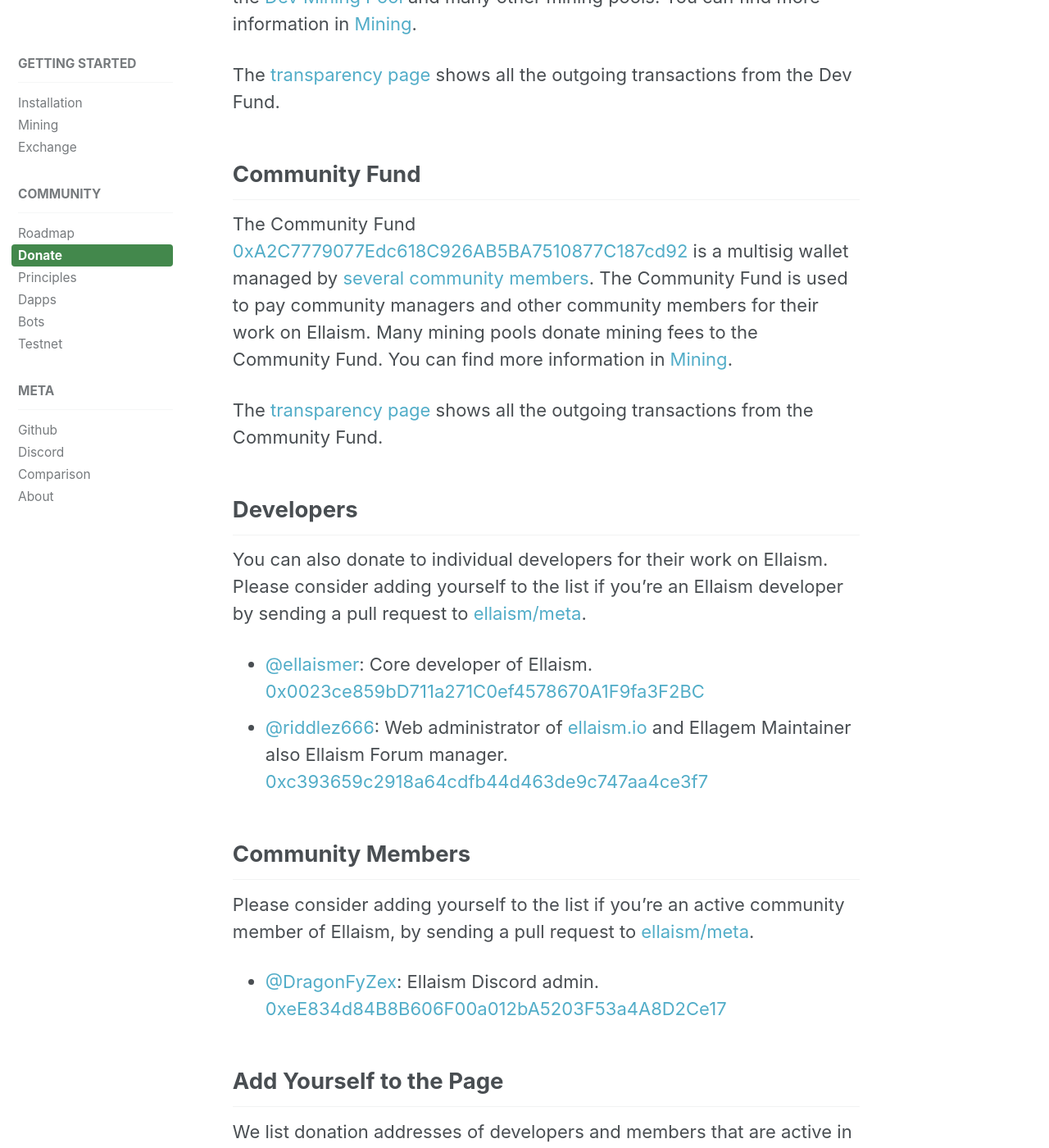
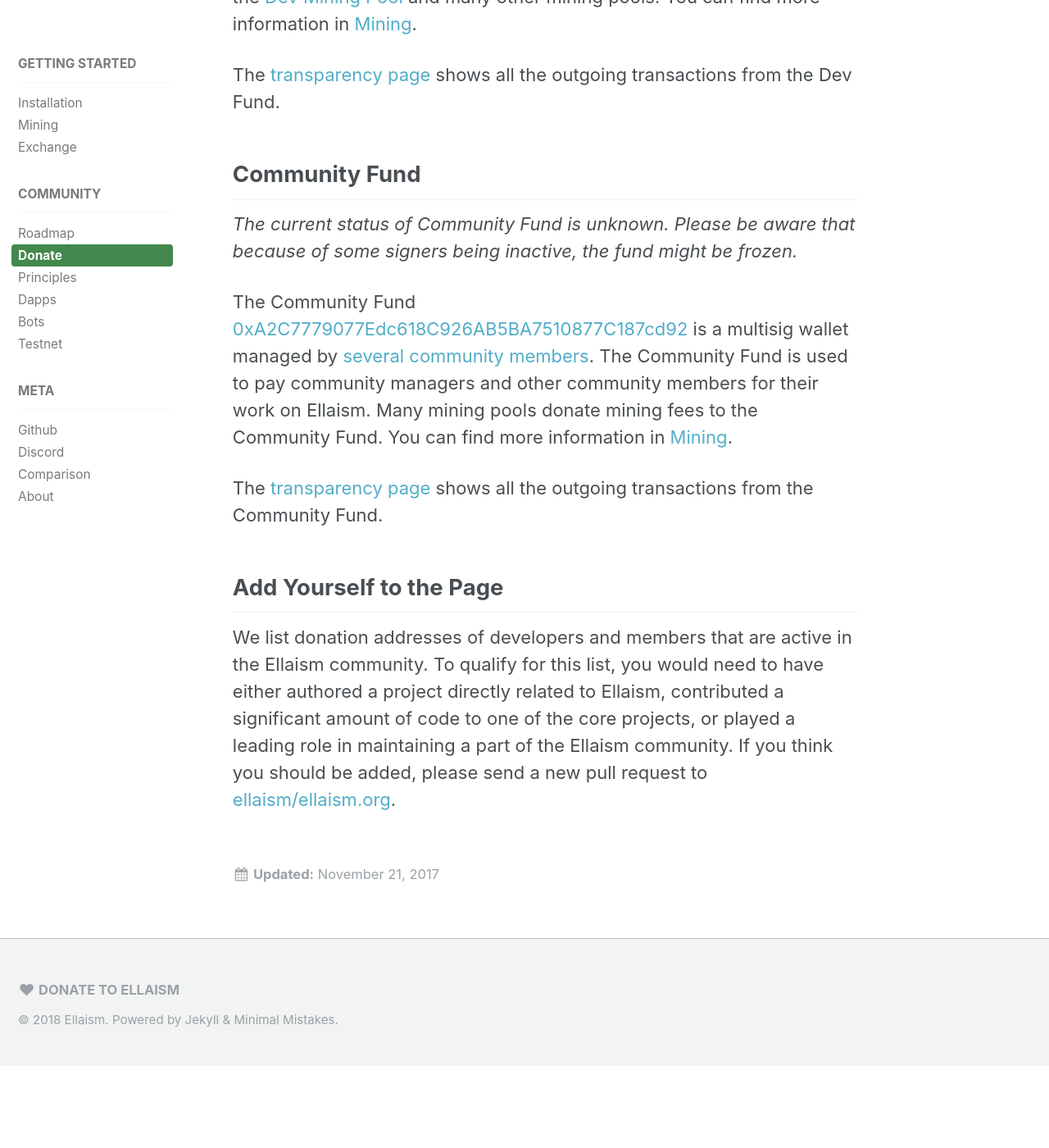
Before and after one commit to ellaism/ellaism.org, a Jekyll site: the page built from _docs/donate.md, in a window 1280 px wide and 1400 px high, scrolled down 1368 px. Shown: the whole window at 82% size. Built offline with Jekyll 4.4.1, drawn with Linux system fonts in a browser that asks for light colours; after the commit the page ends 2668 px from its top, so only the background shows below that.

Commit message:
Remove possibly inactive donate address

```diff
--- a/_docs/donate.md
+++ b/_docs/donate.md
@@ -30,23 +30,12 @@
 
 ## Community Fund
 
+*The current status of Community Fund is unknown. Please be aware that because of some signers being inactive, the fund might be frozen.*
+
 The Community Fund [0xA2C7779077Edc618C926AB5BA7510877C187cd92](https://explorer.ellaism.org/addr/0xA2C7779077Edc618C926AB5BA7510877C187cd92) is a multisig wallet managed by [several community members](https://github.com/ellaism/meta/tree/master/multisig). The Community Fund is used to pay community managers and other community members for their work on Ellaism. Many mining pools donate mining fees to the Community Fund. You can find more information in [Mining](/mining/).
 
 The [transparency page](https://transparency.ellaism.org/community) shows all the outgoing transactions from the Community Fund.
 
-## Developers
-
-You can also donate to individual developers for their work on Ellaism. Please consider adding yourself to the list if you're an Ellaism developer by sending a pull request to [ellaism/meta](https://github.com/ellaism/meta).
-
-* [@ellaismer](https://github.com/ellaismer): Core developer of Ellaism. [0x0023ce859bD711a271C0ef4578670A1F9fa3F2BC](https://explorer.ellaism.org/addr/0x0023ce859bD711a271C0ef4578670A1F9fa3F2BC)
-* [@riddlez666](https://github.com/ellaism-io): Web administrator of [ellaism.io](https://ellaism.io) and Ellagem Maintainer also Ellaism Forum manager. [0xc393659c2918a64cdfb44d463de9c747aa4ce3f7](https://explorer.ellaism.org/addr/0xc393659c2918a64cdfb44d463de9c747aa4ce3f7)
-
-## Community Members
-
-Please consider adding yourself to the list if you're an active community member of Ellaism, by sending a pull request to [ellaism/meta](https://github.com/ellaism/meta).
-
-* [@DragonFyZex](https://github.com/DragonFyZex): Ellaism Discord admin. [0xeE834d84B8B606F00a012bA5203F53a4A8D2Ce17](https://explorer.ellaism.org/addr/0xeE834d84B8B606F00a012bA5203F53a4A8D2Ce17)
-
 ## Add Yourself to the Page
 
 We list donation addresses of developers and members that are active in the Ellaism community. To qualify for this list, you would need to have either authored a project directly related to Ellaism, contributed a significant amount of code to one of the core projects, or played a leading role in maintaining a part of the Ellaism community. If you think you should be added, please send a new pull request to [ellaism/ellaism.org](https://github.com/ellaism/ellaism.org).
```
